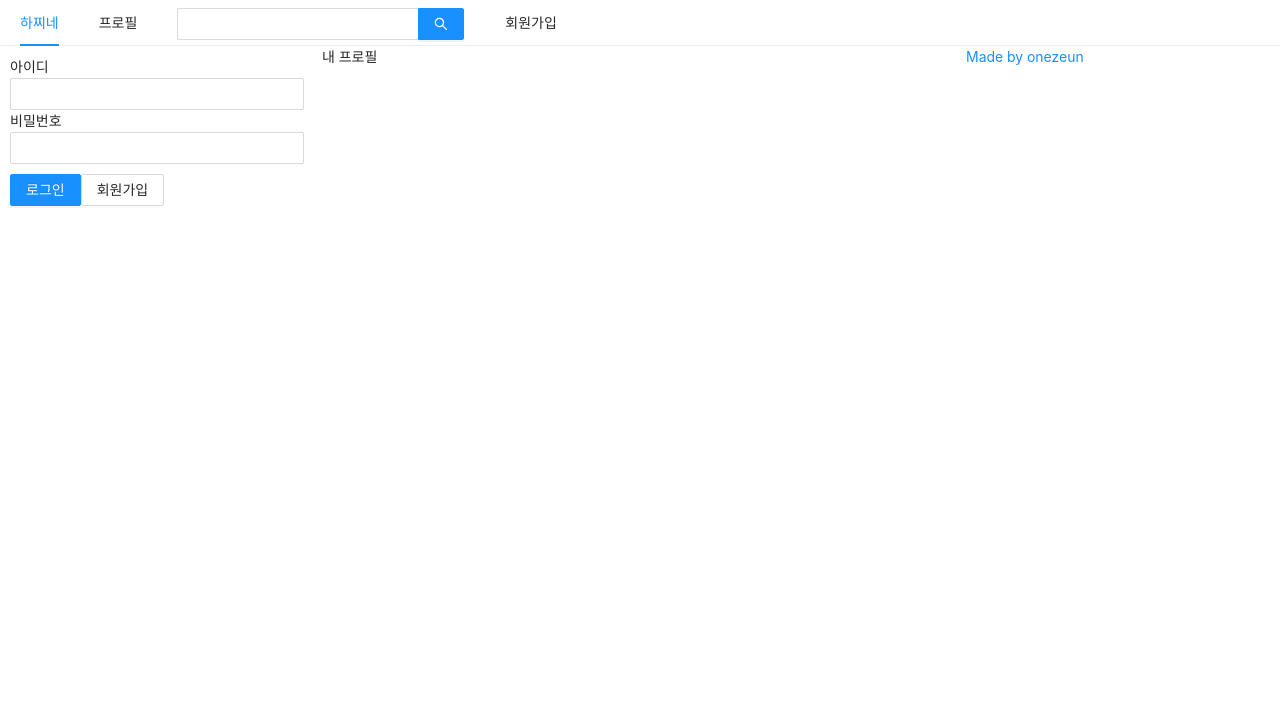
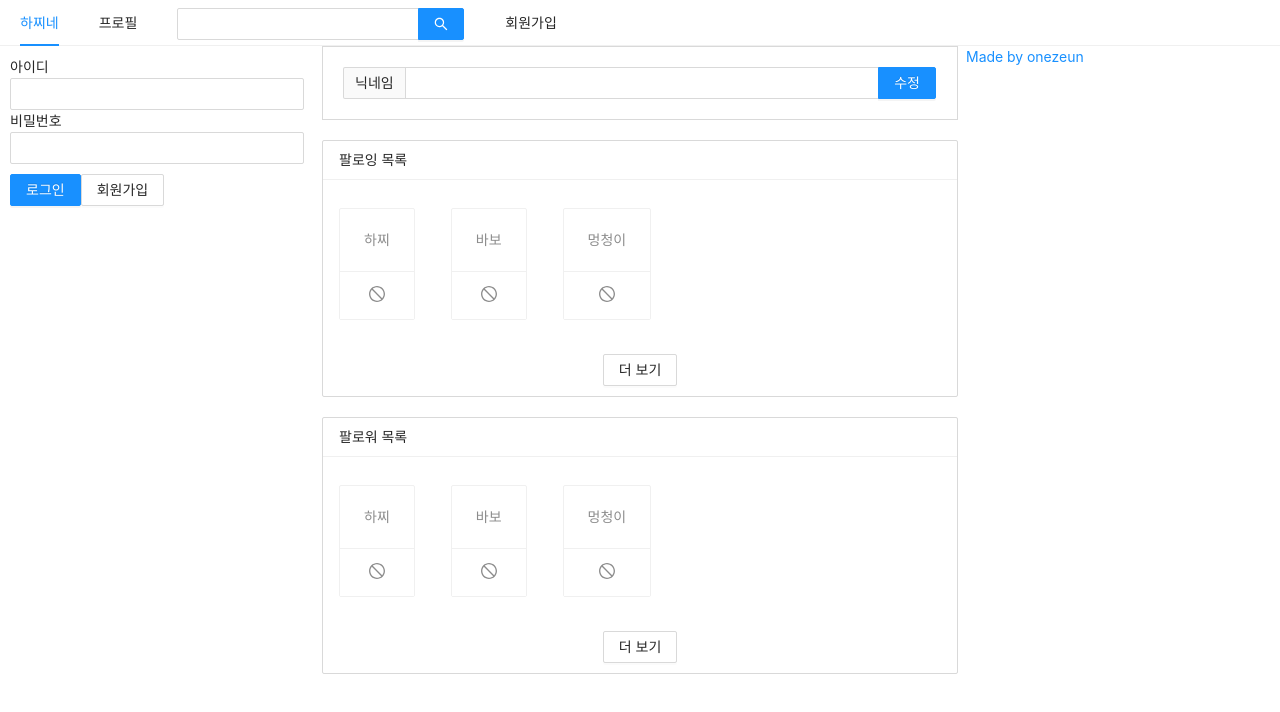
Before and after one commit to onezeun/react-sns, a Next.js app in the folder front/: page /profile in a window 1280 px wide. Shown: the top 712 px of the page. Built offline with nearby package versions, Linux system fonts and the light colour scheme.

Commit message:
프로필 페이지

```diff
--- /dev/null
+++ b/front/components/FollowList.js
@@ -0,0 +1,36 @@
+import React from 'react';
+import PropTypes from 'prop-types';
+import { Card, List, Button } from 'antd';
+import { StopOutlined } from '@ant-design/icons';
+
+const FollowList = ({ header, data }) => {
+  return (
+    <List
+      style={{ marginBottom: 20 }}
+      grid={{ gutter: 4, xs: 2, md: 3 }}
+      size="small"
+      header={<div>{header}</div>}
+      loadMore={
+        <div style={{ textAlign: 'center', margin: '10px 0' }}>
+          <Button>더 보기</Button>
+        </div>
+      }
+      bordered
+      dataSource={data}
+      renderItem={(item) => (
+        <List.Item style={{ marginTop: 20 }}>
+          <Card actions={[<StopOutlined key="stop" />]}>
+            <Card.Meta description={item.nickname} />
+          </Card>
+        </List.Item>
+      )}
+    />
+  );
+};
+
+FollowList.propTypes = {
+  header: PropTypes.string.isRequired,
+  data: PropTypes.array.isRequired,
+};
+
+export default FollowList;
--- /dev/null
+++ b/front/components/NicknameEditForm.js
@@ -0,0 +1,15 @@
+import React, { useMemo } from 'react';
+import { Form, Input } from 'antd';
+
+
+const NicknameEditForm = () => {
+  const style = useMemo(() => ({marginBottom:'20px', border: '1px solid #d9d9d9', padding: '20px'}), []);
+
+  return (
+    <Form style={style}>
+      <Input.Search addonBefore='닉네임' enterButton='수정' />
+    </Form>
+  );
+};
+
+export default NicknameEditForm;
--- a/front/pages/profile.js
+++ b/front/pages/profile.js
@@ -1,14 +1,24 @@
 import React from 'react';
-import AppLayout from '../components/AppLayout';
 import Head from 'next/head';
 
+import AppLayout from '../components/AppLayout';
+import NicknameEditForm from '../components/NicknameEditForm';
+import FollowList from '../components/FollowList';
+
 const Profile = () => {
+  const followerList = [{ nickname: '하찌' }, { nickname: '바보' }, { nickname: '멍청이' }]
+  const followingList = [{ nickname: '하찌' }, { nickname: '바보' }, { nickname: '멍청이' }]
+
   return (
     <>
       <Head>
         <title>내 프로필 | 하찌네</title>
       </Head>
-      <AppLayout>내 프로필</AppLayout>
+      <AppLayout>
+        <NicknameEditForm />
+        <FollowList header="팔로잉 목록" data={followingList} />
+        <FollowList header="팔로워 목록" data={followerList} />
+      </AppLayout>
     </>
   );
 };
```
